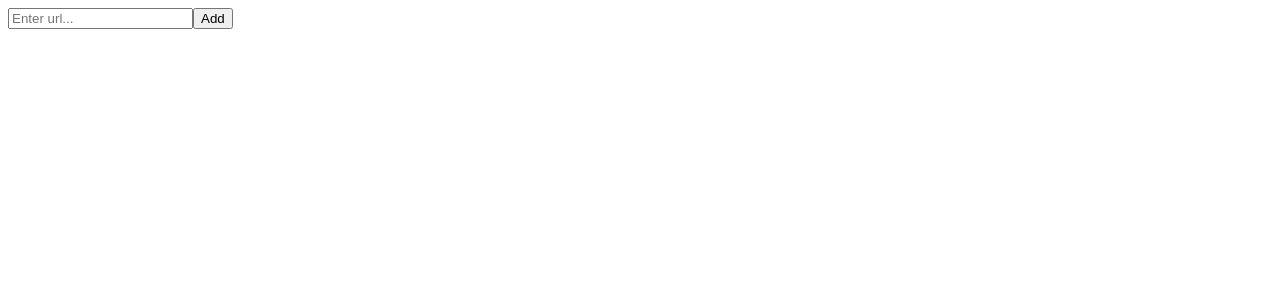
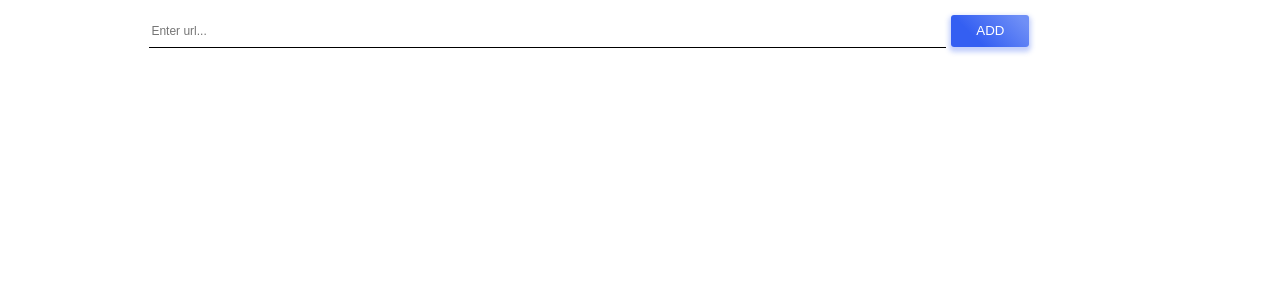
Before and after one commit to lokesh-khatri/bookmark-list, a React (Create React App) app: page / in a window 1280 px wide. Shown: the top 300 px of the page. Built offline with nearby package versions, Linux system fonts and the light colour scheme.

Commit message:
feat(bookmark-list): improved overall style of components using aphrodite

```diff
--- a/package.json
+++ b/package.json
@@ -3,6 +3,7 @@
   "version": "0.1.0",
   "private": true,
   "dependencies": {
+    "aphrodite": "^2.2.1",
     "react": "^16.3.2",
     "react-dom": "^16.3.2",
     "react-redux": "^5.0.7",
--- a/src/App.js
+++ b/src/App.js
@@ -1,12 +1,20 @@
 import React, { Component } from 'react';
+import { StyleSheet, css } from 'aphrodite';
 import AddBookmark from './containers/AddBookmark';
 import BookmarkListContainer from './containers/BookmarkListContainer';
 
 
+const styles = StyleSheet.create({
+  app: {
+    width: '80%',
+    margin: '0 auto'
+  }
+});
+
 class App extends Component {
   render() {
     return (
-      <div className="App">
+      <div className={css(styles.app)}>
         <AddBookmark/>
         <BookmarkListContainer/>
       </div>
--- a/src/components/Bookmark.js
+++ b/src/components/Bookmark.js
@@ -1,13 +1,29 @@
 import React from 'react';
-import PropTypes from 'prop-types'
+import PropTypes from 'prop-types';
+import { StyleSheet, css } from 'aphrodite';
 import Button from './Button';
 import TextField from './TextField';
 import BookmarkForm from './BookmarkForm'
 
+
+const styles = StyleSheet.create({
+  listElement: {
+    width: '100%',
+    height: 40,
+    marginLeft: 0,
+    marginTop: 10
+  },
+  viewDiv: {
+    width: '100%',
+    height: '100%',
+    display: 'inline-flex'
+  }
+});
+
 const Bookmark = ({ onEdit, onUpdate, onRemove, editing, url }) =>{
   if(editing) {
     return (
-      <li>
+      <li className={css(styles.listElement)}>
         <BookmarkForm
           onSubmit={onUpdate}
           buttonText={'Update'}
@@ -18,8 +34,8 @@ const Bookmark = ({ onEdit, onUpdate, onRemove, editing, url }) =>{
     );
   } else {
     return (
-      <li>
-        <div>
+      <li className={css(styles.listElement)}>
+        <div className={css(styles.viewDiv)}>
           <TextField onClick={onEdit} url={url}/>
           <Button onClick={onRemove} text={'Remove'}/>
         </div>
--- a/src/components/BookmarkForm.js
+++ b/src/components/BookmarkForm.js
@@ -1,5 +1,38 @@
 import React from 'react';
 import PropTypes from 'prop-types';
+
+import { StyleSheet, css } from 'aphrodite';
+
+const styles = StyleSheet.create({
+  button: {
+    background: 'linear-gradient(45deg, #345ff2 30%, #6f8ff6 90%)',
+    borderRadius: '3px',
+    border: 0,
+    color: 'white',
+    height: '32px',
+    textTransform: 'uppercase',
+    padding: '0 25px',
+    boxShadow: '0 3px 5px 2px rgba(52, 95, 242, .30)',
+  },
+  textField: {
+    width: '80%',
+    margin: 5,
+    height: 30,
+    fontSize: 12,
+    border: 0,
+    outline: 0,
+    background: 'transparent',
+    borderBottom: '1px solid black'
+  },
+  form: {
+    marginBottom: 60,
+    marginTop: 10,
+    marginRight:10,
+    marginLeft: 10,
+    position: 'relative'
+  }
+
+});
 
 const BookmarkForm = ({ onSubmit, buttonText, inputText, placeholderText } ) => {
   let input;
@@ -14,13 +47,15 @@ const BookmarkForm = ({ onSubmit, buttonText, inputText, placeholderText } ) =>
   };
 
   return (
-    <div>
+    <div className={css(styles.form)}>
       <form onSubmit={handleOnSubmit}>
         <input
           defaultValue={inputText}
           placeholder={placeholderText}
-          ref={node => input = node} />
-        <button type="submit">
+          ref={node => input = node}
+          className={css(styles.textField)}
+        />
+        <button className={css(styles.button)} type="submit">
           {buttonText}
         </button>
       </form>
--- a/src/components/BookmarkList.js
+++ b/src/components/BookmarkList.js
@@ -1,9 +1,18 @@
 import React from 'react';
-import PropTypes from 'prop-types'
-import Bookmark from './Bookmark'
+import PropTypes from 'prop-types';
+import { StyleSheet, css } from 'aphrodite';
+import Bookmark from './Bookmark';
+
+
+const styles = StyleSheet.create({
+  list: {
+    listStyleType: 'none',
+    paddingLeft: 0
+  },
+});
 
 const BookmarkList = ({bookmarks, onEdit, onUpdate, onRemove }) => (
-  <ul>
+  <ul className={css(styles.list)}>
     {
       bookmarks.map((bookmark, index) => (
         <Bookmark
--- a/src/components/Button.js
+++ b/src/components/Button.js
@@ -1,8 +1,22 @@
 import React from 'react';
 import PropTypes from 'prop-types';
+import { StyleSheet, css } from 'aphrodite';
+
+const styles = StyleSheet.create({
+  button: {
+    background: 'linear-gradient(45deg, #000 30%, #333333 90%)',
+    borderRadius: '3px',
+    border: 0,
+    color: 'white',
+    height: '32px',
+    textTransform: 'uppercase',
+    padding: '0 25px',
+    boxShadow: '0 3px 5px 2px rgba(0, 0, 0, .30)',
+  }
+});
 
 const Button = ({ onClick, text } ) => (
-  <button onClick={onClick}>
+  <button className={css(styles.button)} onClick={onClick}>
     { text }
   </button>
 );
--- a/src/components/TextField.js
+++ b/src/components/TextField.js
@@ -1,8 +1,16 @@
 import React from 'react';
 import PropTypes from 'prop-types'
+import { StyleSheet, css } from 'aphrodite';
+
+const styles = StyleSheet.create({
+  textField: {
+    width: '80%'
+  }
+});
+
 
 const TextField = ({ onClick, url }) => (
-  <div onClick={onClick}>
+  <div className={css(styles.textField)} onClick={onClick}>
     {url}
   </div>
 );
```
Also changed, not shown: 1 other file (tests, documents, lock files or other folders).
